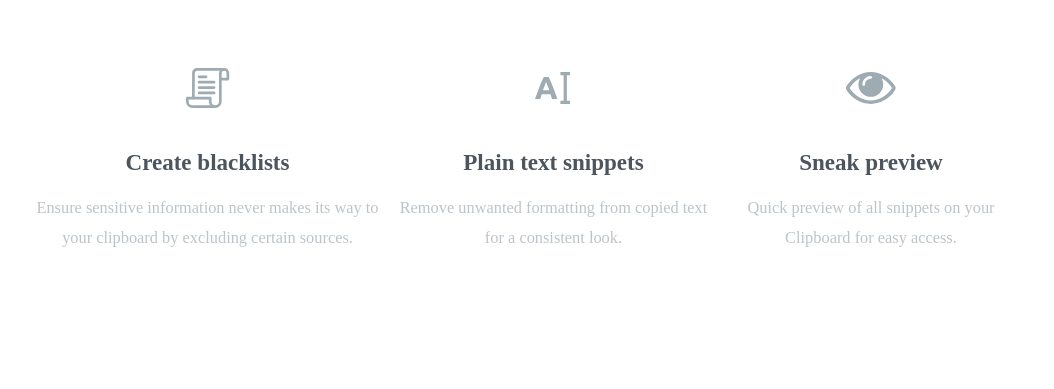
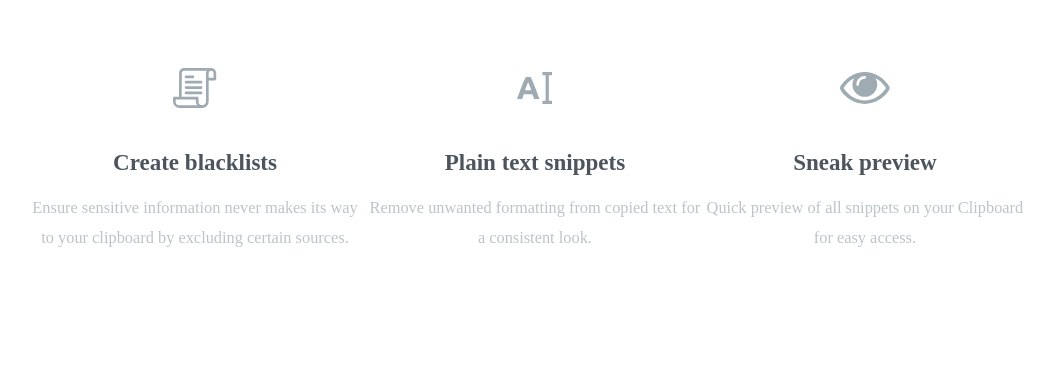
Before and after one commit to Mahmoud-Attalla/Clipboard-landing-page, a plain HTML site: page index.html in a window 1280 px wide. Shown: the part 2444-2833 px from the top of the page, without its empty margins (115-1169 px from the left). Drawn offline with Linux system fonts and the light colour scheme; files whose address does not match are found by name; a web font is replaced by a local one.

Commit message:
Clipboard-landing-page

```diff
--- a/css/style.css
+++ b/css/style.css
@@ -180,7 +180,7 @@ main .workflow .cards{
     text-align: center;
 }
 main .workflow .cards .card {
-    max-width: 365px;
+    max-width: 340px;
     display: flex;
     flex-direction: column;
     align-items: center;
```
